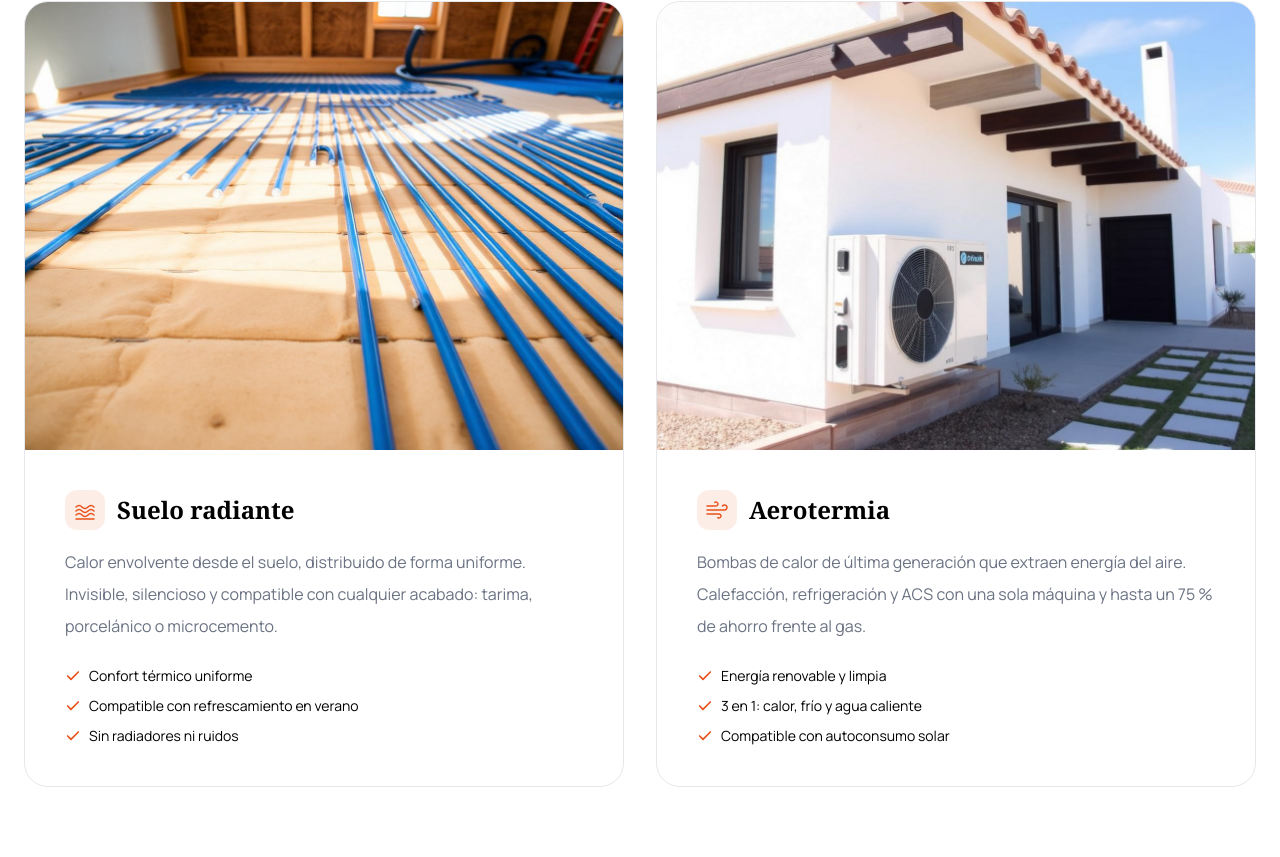
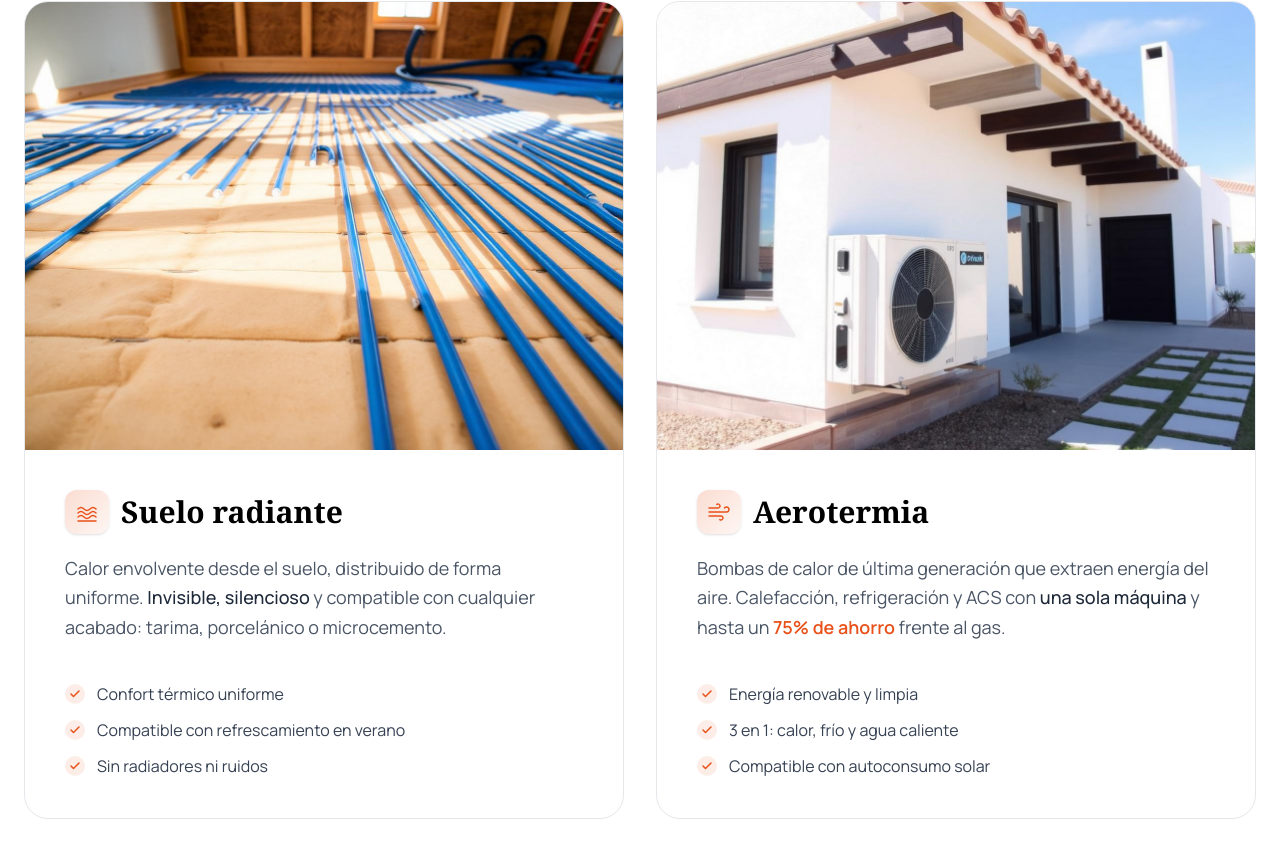
Before and after one commit to yoanastamenova/KiroKlima, a Next.js app: page / in a window 1280 px wide. Shown: the part 1291-2148 px from the top of the page. Built offline with nearby package versions, Linux system fonts and the light colour scheme.

Commit message:
feat: servicios component complete

```diff
--- a/app/components/servicios/servicios.tsx
+++ b/app/components/servicios/servicios.tsx
@@ -34,8 +34,8 @@ export default function Servicios() {
                 />
               </div>
               <div className="p-8 md:p-10">
-                <h3 className="font-serif text-2xl font-semibold flex items-center gap-3">
-                  <span className="p-2 bg-brand-orange/10 rounded-xl">
+                <h3 className="font-serif text-2xl md:text-3xl font-semibold flex items-center gap-3">
+                  <span className="p-2.5 bg-linear-to-br from-brand-orange/20 to-brand-orange/5 rounded-xl shadow-sm">
                     <svg className="w-6 h-6 text-brand-orange" viewBox="0 0 24 24" fill="none" stroke="currentColor" strokeWidth="1.5" strokeLinecap="round" strokeLinejoin="round">
                       <path d="M3 21h18" />
                       <path d="M3 17c2-2 4-2 6 0s4 2 6 0 4-2 6 0" />
@@ -45,31 +45,39 @@ export default function Servicios() {
                   </span>
                   Suelo radiante
                 </h3>
-                <p className="mt-4 text-gray-500 leading-8">
+                <p className="mt-5 text-gray-600 leading-relaxed text-base md:text-lg">
                   Calor envolvente desde el suelo, distribuido de forma
-                  uniforme. Invisible, silencioso y compatible con cualquier
+                  uniforme. <span className="text-gray-800 font-medium">Invisible, silencioso</span> y compatible con cualquier
                   acabado: tarima, porcelánico o microcemento.
                 </p>
-                <ul className="mt-6 space-y-2.5">
-                  <li className="flex items-start gap-2 text-sm">
-                    <svg className="w-4 h-4 text-brand-orange mt-0.5 shrink-0" viewBox="0 0 24 24" fill="none" stroke="currentColor" strokeWidth="2.5" strokeLinecap="round" strokeLinejoin="round">
+                <div className="mt-4 pt-6">
+                  <ul className="space-y-3">
+                    <li className="flex items-center gap-3 text-sm md:text-base text-gray-700">
+                      <span className="flex items-center justify-center w-5 h-5 rounded-full bg-brand-orange/10">
+                        <svg className="w-3 h-3 text-brand-orange" viewBox="0 0 24 24" fill="none" stroke="currentColor" strokeWidth="3" strokeLinecap="round" strokeLinejoin="round">
                           <polyline points="20 6 9 17 4 12" />
                         </svg>
+                      </span>
                       Confort térmico uniforme
                     </li>
-                  <li className="flex items-start gap-2 text-sm">
-                    <svg className="w-4 h-4 text-brand-orange mt-0.5 shrink-0" viewBox="0 0 24 24" fill="none" stroke="currentColor" strokeWidth="2.5" strokeLinecap="round" strokeLinejoin="round">
+                    <li className="flex items-center gap-3 text-sm md:text-base text-gray-700">
+                      <span className="flex items-center justify-center w-5 h-5 rounded-full bg-brand-orange/10">
+                        <svg className="w-3 h-3 text-brand-orange" viewBox="0 0 24 24" fill="none" stroke="currentColor" strokeWidth="3" strokeLinecap="round" strokeLinejoin="round">
                           <polyline points="20 6 9 17 4 12" />
                         </svg>
+                      </span>
                       Compatible con refrescamiento en verano
                     </li>
-                  <li className="flex items-start gap-2 text-sm">
-                    <svg className="w-4 h-4 text-brand-orange mt-0.5 shrink-0" viewBox="0 0 24 24" fill="none" stroke="currentColor" strokeWidth="2.5" strokeLinecap="round" strokeLinejoin="round">
+                    <li className="flex items-center gap-3 text-sm md:text-base text-gray-700">
+                      <span className="flex items-center justify-center w-5 h-5 rounded-full bg-brand-orange/10">
+                        <svg className="w-3 h-3 text-brand-orange" viewBox="0 0 24 24" fill="none" stroke="currentColor" strokeWidth="3" strokeLinecap="round" strokeLinejoin="round">
                           <polyline points="20 6 9 17 4 12" />
                         </svg>
+                      </span>
                       Sin radiadores ni ruidos
                     </li>
                   </ul>
+                </div>
               </div>
             </article>
             <article className="group relative overflow-hidden rounded-3xl border border-gray-200 bg-card">
@@ -84,8 +92,8 @@ export default function Servicios() {
                 />
               </div>
               <div className="p-8 md:p-10">
-                <h3 className="font-serif text-2xl font-semibold flex items-center gap-3">
-                  <span className="p-2 bg-brand-orange/10 rounded-xl">
+                <h3 className="font-serif text-2xl md:text-3xl font-semibold flex items-center gap-3">
+                  <span className="p-2.5 bg-gradient-to-br from-brand-orange/20 to-brand-orange/5 rounded-xl shadow-sm">
                     <svg className="w-6 h-6 text-brand-orange" viewBox="0 0 24 24" fill="none" stroke="currentColor" strokeWidth="1.5" strokeLinecap="round" strokeLinejoin="round">
                       <path d="M12.8 19.6A2 2 0 1 0 14 16H2" />
                       <path d="M17.5 8a2.5 2.5 0 1 1 2 4H2" />
@@ -94,29 +102,37 @@ export default function Servicios() {
                   </span>
                   Aerotermia
                 </h3>
-                <p className="mt-4 text-gray-500 leading-8">
-                  Bombas de calor de última generación que extraen energía del aire. Calefacción, refrigeración y ACS con una sola máquina y hasta un 75 % de ahorro frente al gas.
+                <p className="mt-5 text-gray-600 leading-relaxed text-base md:text-lg">
+                  Bombas de calor de última generación que extraen energía del aire. Calefacción, refrigeración y ACS con <span className="text-gray-800 font-medium">una sola máquina</span> y hasta un <span className="text-brand-orange font-semibold">75% de ahorro</span> frente al gas.
                 </p>
-                <ul className="mt-6 space-y-2.5">
-                  <li className="flex items-start gap-2 text-sm">
-                    <svg className="w-4 h-4 text-brand-orange mt-0.5 shrink-0" viewBox="0 0 24 24" fill="none" stroke="currentColor" strokeWidth="2.5" strokeLinecap="round" strokeLinejoin="round">
+                <div className="mt-4 pt-6">
+                  <ul className="space-y-3">
+                    <li className="flex items-center gap-3 text-sm md:text-base text-gray-700">
+                      <span className="flex items-center justify-center w-5 h-5 rounded-full bg-brand-orange/10">
+                        <svg className="w-3 h-3 text-brand-orange" viewBox="0 0 24 24" fill="none" stroke="currentColor" strokeWidth="3" strokeLinecap="round" strokeLinejoin="round">
                           <polyline points="20 6 9 17 4 12" />
                         </svg>
+                      </span>
                       Energía renovable y limpia
                     </li>
-                  <li className="flex items-start gap-2 text-sm">
-                    <svg className="w-4 h-4 text-brand-orange mt-0.5 shrink-0" viewBox="0 0 24 24" fill="none" stroke="currentColor" strokeWidth="2.5" strokeLinecap="round" strokeLinejoin="round">
+                    <li className="flex items-center gap-3 text-sm md:text-base text-gray-700">
+                      <span className="flex items-center justify-center w-5 h-5 rounded-full bg-brand-orange/10">
+                        <svg className="w-3 h-3 text-brand-orange" viewBox="0 0 24 24" fill="none" stroke="currentColor" strokeWidth="3" strokeLinecap="round" strokeLinejoin="round">
                           <polyline points="20 6 9 17 4 12" />
                         </svg>
+                      </span>
                       3 en 1: calor, frío y agua caliente
                     </li>
-                  <li className="flex items-start gap-2 text-sm">
-                    <svg className="w-4 h-4 text-brand-orange mt-0.5 shrink-0" viewBox="0 0 24 24" fill="none" stroke="currentColor" strokeWidth="2.5" strokeLinecap="round" strokeLinejoin="round">
+                    <li className="flex items-center gap-3 text-sm md:text-base text-gray-700">
+                      <span className="flex items-center justify-center w-5 h-5 rounded-full bg-brand-orange/10">
+                        <svg className="w-3 h-3 text-brand-orange" viewBox="0 0 24 24" fill="none" stroke="currentColor" strokeWidth="3" strokeLinecap="round" strokeLinejoin="round">
                           <polyline points="20 6 9 17 4 12" />
                         </svg>
+                      </span>
                       Compatible con autoconsumo solar
                     </li>
                   </ul>
+                </div>
               </div>
             </article>
           </div>
```
Lines whose indentation alone changed are shown as unchanged.
